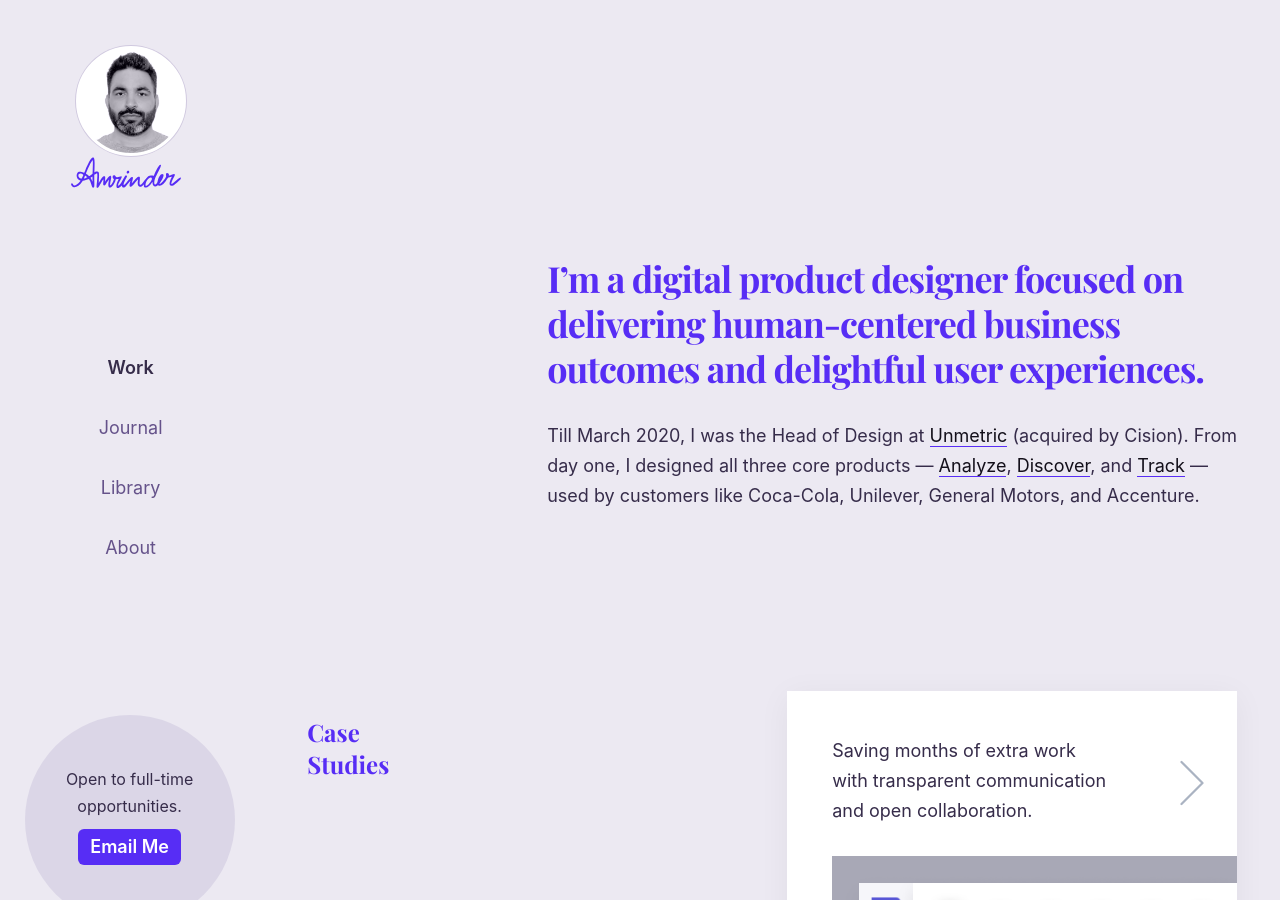
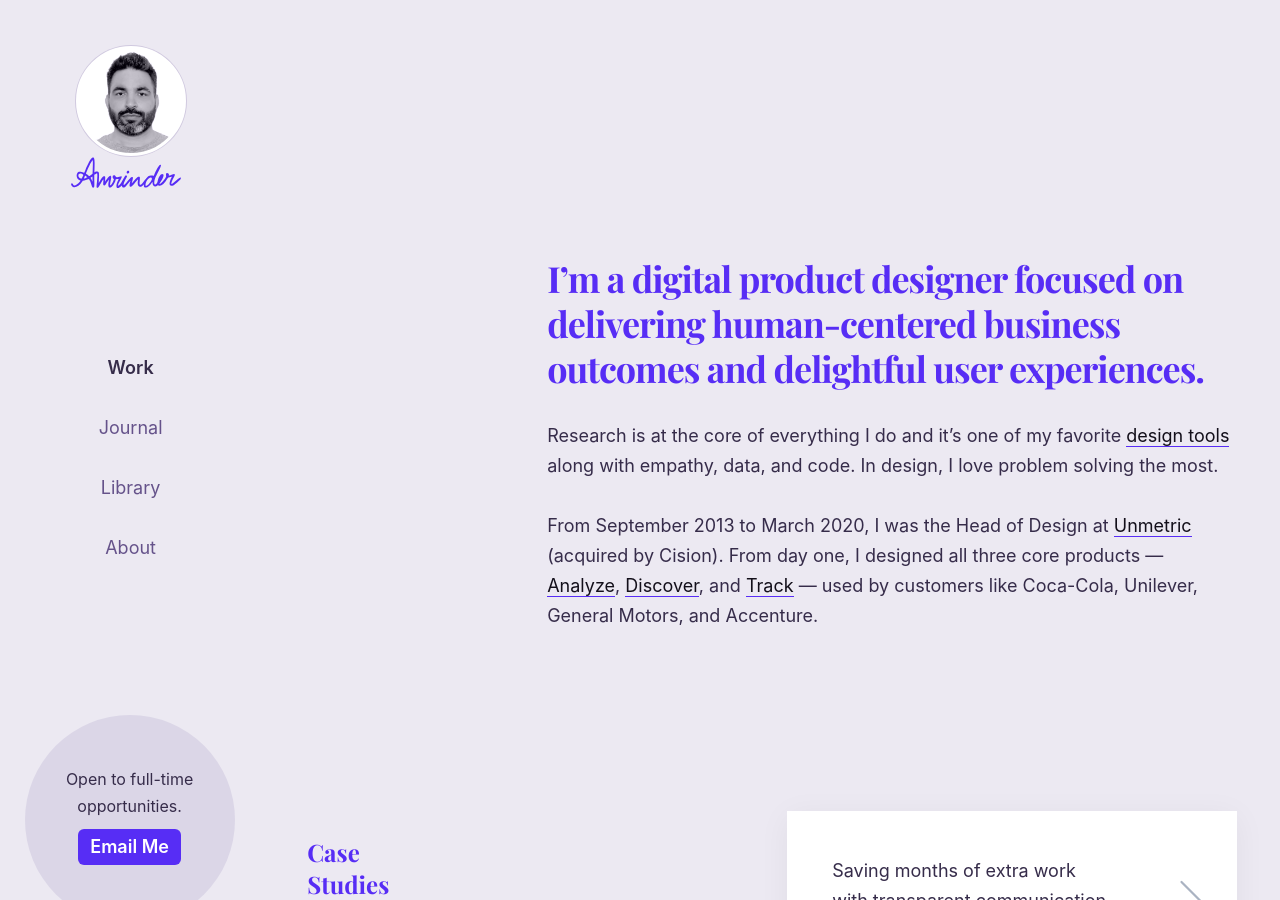
Before and after one commit to harjotgrewal/amrindersandhu, a Jekyll site: the page built from index.html, in a window 1280 px wide and 900 px high. Built offline with Jekyll 4.4.1, drawn with Linux system fonts in a browser that asks for light colours.

Commit message:
[U][HTML] Value prop

```diff
--- a/index.html
+++ b/index.html
@@ -24,7 +24,9 @@ page-description: For 12 years, Amrinder has lead design at startups to help ach
         </div>
 
         <div class="l-span_3-9">
-            <p>Till March 2020, I was the Head of Design at <a href="https://unmetric.com" target="_blank">Unmetric</a> (acquired by Cision). From day one, I designed all three core products &mdash; <a href="https://unmetric.com/analyze" target="_blank">Analyze</a>, <a href="https://unmetric.com/discover" target="_blank">Discover</a>, and <a href="https://unmetric.com/track" target="_blank">Track</a> &mdash; used by customers like Coca-Cola, Unilever, General Motors, and Accenture.</p>
+            <p>Research is at the core of everything I do and it’s one of my favorite <a href="#design-tools">design tools</a> along with empathy, data, and code. In design, I love problem solving the most.</p>
+
+            <p>From September 2013 to March 2020, I was the Head of Design at <a href="https://unmetric.com" target="_blank">Unmetric</a> (acquired by Cision). From day one, I designed all three core products &mdash; <a href="https://unmetric.com/analyze" target="_blank">Analyze</a>, <a href="https://unmetric.com/discover" target="_blank">Discover</a>, and <a href="https://unmetric.com/track" target="_blank">Track</a> &mdash; used by customers like Coca-Cola, Unilever, General Motors, and Accenture.</p>
         </div>
     </section>
 
@@ -95,7 +97,7 @@ page-description: For 12 years, Amrinder has lead design at startups to help ach
 
 
     <!-- SKILLS -->
-    <section>
+    <section id="design-tools">
         <h2 class="l-span_2">Toolkit <i class="u-break_line--hd"></i> &amp; Skills</h2>
 
         <div class="l-grid_of_6">
```
Also changed, not shown: 1 other file.
